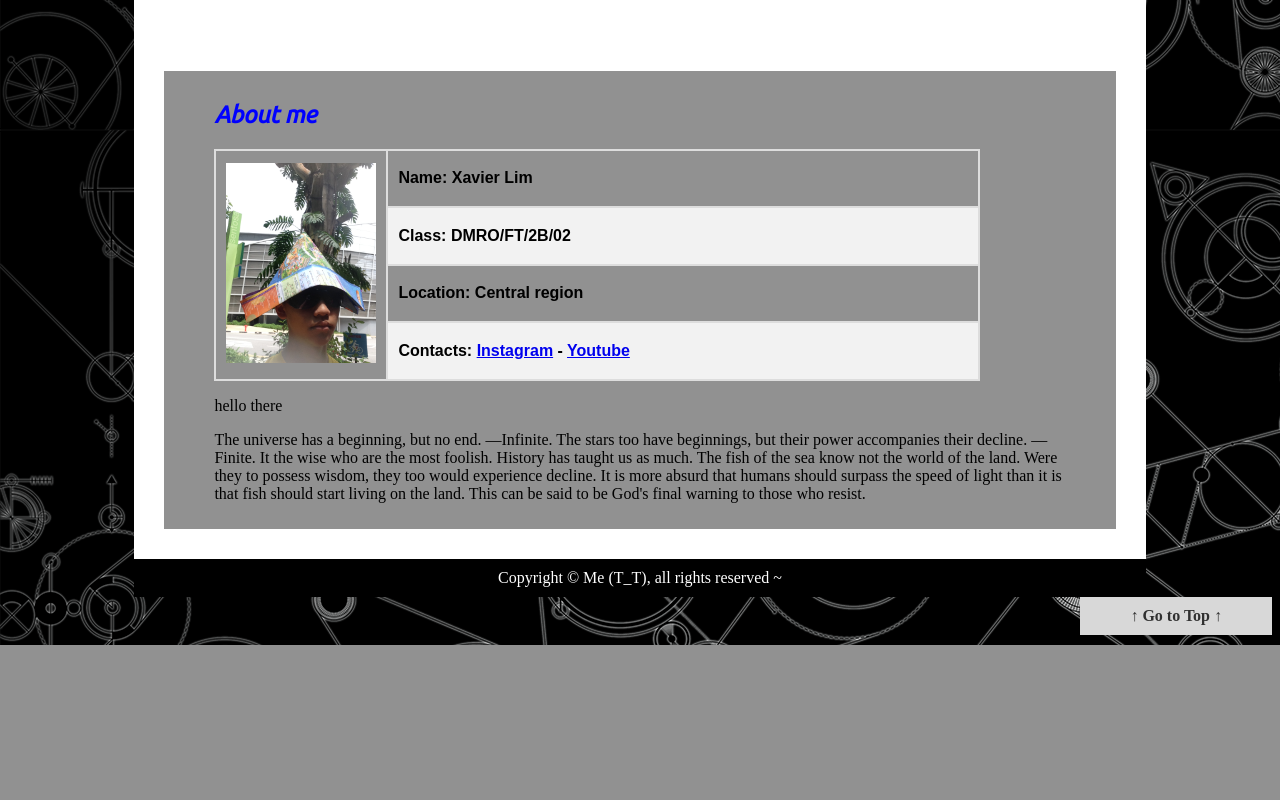
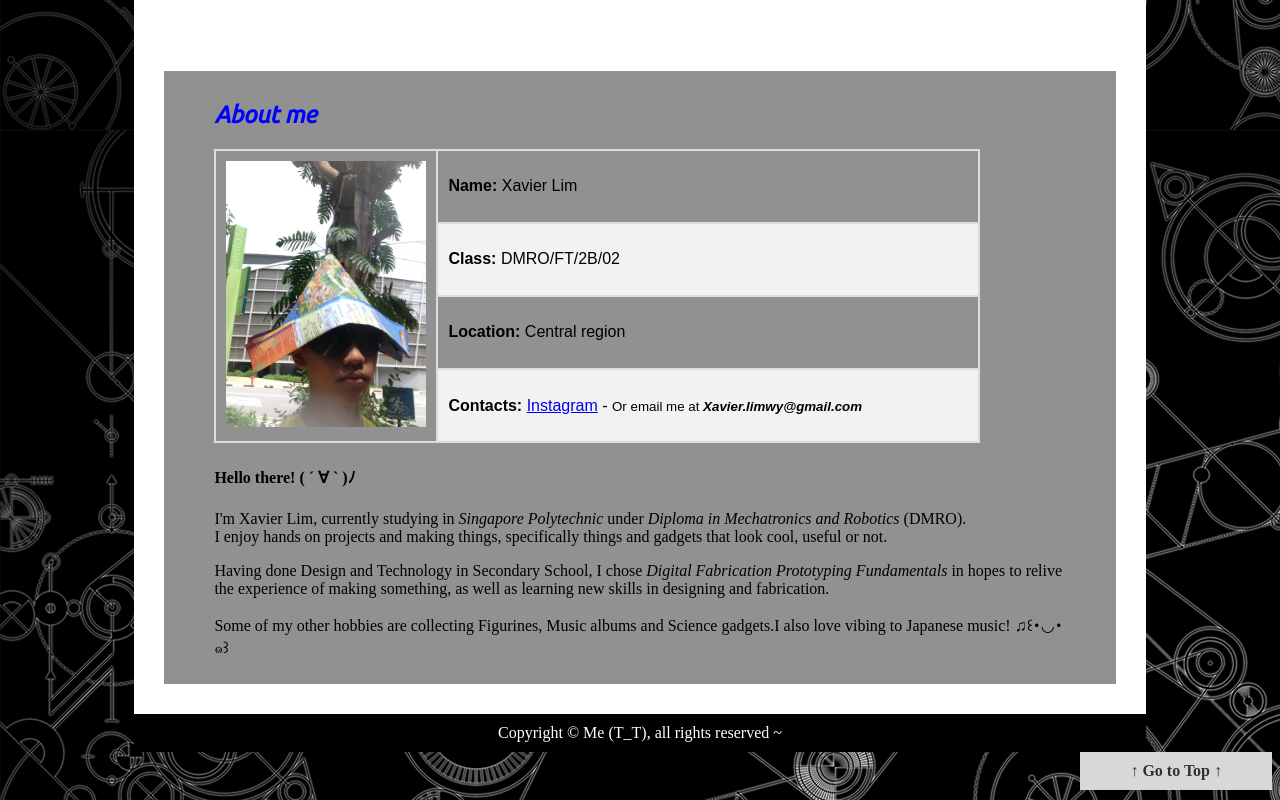
Before and after one commit to PlsSpeccify/EP1000, a plain HTML site: page index.html in a window 1280 px wide. Shown: the part 950-1750 px from the top of the page. Before the commit the page ends 1595 px from the top, so only its background shows below. Drawn offline with Linux system fonts and the light colour scheme; files whose address does not match are found by name; a web font is replaced by a local one.

Commit message:
Update about page

```diff
--- a/index.html
+++ b/index.html
@@ -59,32 +59,25 @@
 
                 <table id="table_about" style="width:90%" >
                     <tr>
-                        <th rowspan="5" style="width:150px" ><img width=150px height=auto src="img/selfie.jpg" ></th>
-                        <th>Name: Xavier Lim</th>
+                        <td rowspan="5" style="width:150px" ><img width=200px height=auto src="img/selfie.jpg" ></td>
+                        <td><b>Name:</b> Xavier Lim</td>
                         </tr><tr>
-                        <th>Class: DMRO/FT/2B/02</th>
+                        <td><b>Class:</b> DMRO/FT/2B/02</td>
                         </tr><tr>
-                        <th>Location: Central region</th>
+                        <td><b>Location:</b> Central region</td>
                         </tr><tr>
-                        <th>Contacts: <a href="https://www.instagram.com/plsspeccify/">Instagram</a> - <a href="https://www.instagram.com/plsspeccify/">Youtube</a></th>
+                        <td><b>Contacts:</b> <a href="https://www.instagram.com/plsspeccify/">Instagram</a> - <small>Or email me at <strong><em>Xavier.limwy@gmail.com</em></strong></small></td>
 
                       </div>
 
                 </table>
 
                 <div class="about_text">
-                    <p>hello there</p>
-                    <p>The universe has a beginning, but no end. —Infinite.
-
-                        The stars too have beginnings, but their power accompanies their decline. —Finite.
-
-                        It the wise who are the most foolish. History has taught us as much.
-
-                        The fish of the sea know not the world of the land. Were they to possess wisdom, they too would experience decline.
-
-                        It is more absurd that humans should surpass the speed of light than it is that fish should start living on the land.
-
-                        This can be said to be God's final warning to those who resist.</p>
+                    <h4 id="hello-there-">Hello there! ( ´ ∀ ` )ﾉ</h4>
+                    <p>I&#39;m Xavier Lim, currently studying in <em>Singapore Polytechnic</em> under <em>Diploma in Mechatronics and Robotics</em> (DMRO).<br>
+                    I enjoy hands on projects and making things, specifically things and gadgets that look cool, useful or not.<br></p>
+                    <p>Having done Design and Technology in Secondary School, I chose <em>Digital Fabrication Prototyping Fundamentals</em> in hopes to relive the experience of making something, as well as learning new skills in designing and fabrication.<br></p>
+                    <p>Some of my other hobbies are collecting Figurines, Music albums and Science gadgets.I also love vibing to Japanese music! ♫꒰･◡･๑꒱ <br></p>
 
 
 
```
